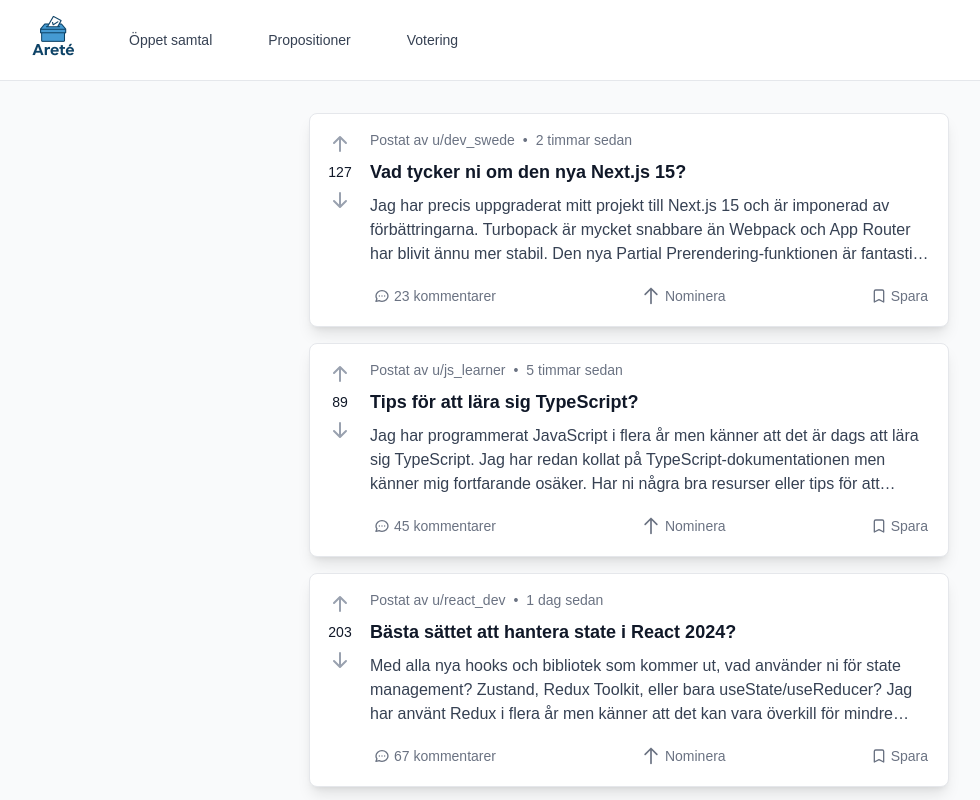
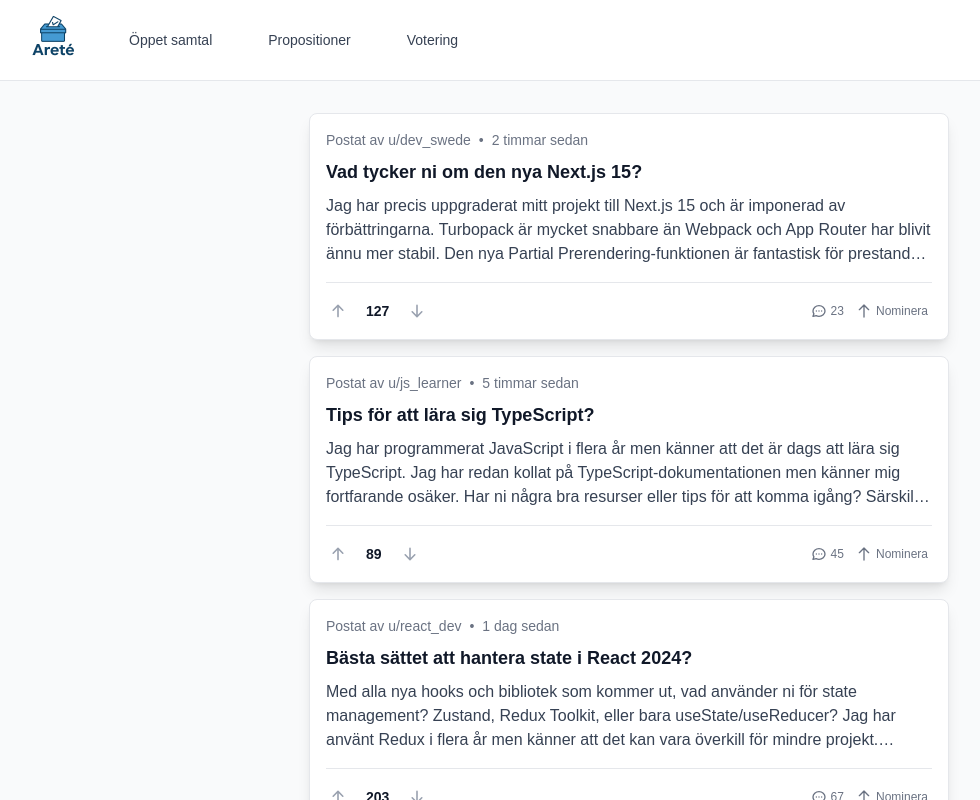
Before and after one commit to CodingCalm/CursTest, a Next.js app: page / in a window 1280 px wide. Shown: the top 800 px of the page, without its empty margins (11-991 px from the left). Built offline with nearby package versions, Linux system fonts and the light colour scheme.

Commit message:
Refactor PostDetail and PostCard components to improve voting and nomination functionality. Update VotingSection to handle comments and nominations, and streamline layout for better user experience.

```diff
--- a/src/app/posts/[id]/page.tsx
+++ b/src/app/posts/[id]/page.tsx
@@ -107,23 +107,29 @@ function BackButton() {
 function PostDetail({ post }: { post: Post }) {
   return (
     <article className="bg-white rounded-lg shadow-lg p-4 sm:p-6" role="article">
-      <div className="flex gap-4 sm:gap-6">
-        <VotingSection upvotes={post.upvotes} />
       <PostContent post={post} />
-      </div>
+      <VotingSection upvotes={post.upvotes} comments={post.comments} />
     </article>
   );
 }
 
-function VotingSection({ upvotes }: { upvotes: number }) {
+function VotingSection({ upvotes, comments }: { upvotes: number; comments: number }) {
+  const [localIsNominated, setLocalIsNominated] = React.useState(false);
+
+  const handleNomination = () => {
+    setLocalIsNominated(!localIsNominated);
+    console.log('Nominering toggled for post', !localIsNominated);
+  };
+
   return (
-    <div className="flex flex-col items-center gap-1 sm:gap-2" role="group" aria-label="Röstningssektion">
+    <div className="flex flex-row items-center justify-between mt-4 pt-4 border-t border-gray-200" role="group" aria-label="Röstningssektion">
+      <div className="flex items-center gap-2">
         <VoteButton
           direction="up"
           upvotes={upvotes}
           className="hover:text-orange-500 focus:ring-orange-500"
         />
-      <span className="text-sm sm:text-lg font-bold text-gray-900" aria-live="polite">
+        <span className="text-sm font-bold text-gray-900 mx-2" aria-live="polite">
           {upvotes}
         </span>
         <VoteButton
@@ -131,6 +137,27 @@ function VotingSection({ upvotes }: { upvotes: number }) {
           upvotes={upvotes}
           className="hover:text-blue-500 focus:ring-blue-500"
         />
+      </div>
+      <button
+        className={`flex items-center gap-1 p-1 rounded focus:outline-none focus:ring-2 focus:ring-gray-500 focus:ring-offset-2 transition-colors duration-200 ${
+          localIsNominated
+            ? 'text-green-600 hover:text-green-700'
+            : 'text-gray-500 hover:text-gray-700'
+        }`}
+        aria-label={localIsNominated ? "Ta bort nominering" : "Nominera detta inlägg som proposition"}
+        onClick={handleNomination}
+      >
+        <svg
+          className={`w-4 h-4 ${localIsNominated ? 'stroke-2' : 'stroke-1'}`}
+          fill="none"
+          stroke="currentColor"
+          viewBox="0 0 24 24"
+          aria-hidden="true"
+        >
+          <path strokeLinecap="round" strokeLinejoin="round" strokeWidth={localIsNominated ? 3 : 2} d="M5 10l7-7m0 0l7 7m-7-7v18" />
+        </svg>
+        <span className="text-xs">{localIsNominated ? "Nominerad" : "Nominera"}</span>
+      </button>
     </div>
   );
 }
@@ -151,11 +178,11 @@ function VoteButton({
 
   return (
     <button
-      className={`text-gray-400 p-1 sm:p-2 rounded focus:outline-none focus:ring-2 focus:ring-offset-2 transition-colors duration-200 ${className}`}
+      className={`text-gray-400 p-1 rounded focus:outline-none focus:ring-2 focus:ring-offset-2 transition-colors duration-200 ${className}`}
       aria-label={`Rösta ${isUpvote ? 'upp' : 'ner'}. Just nu ${upvotes} röster`}
       aria-pressed="false"
     >
-      <svg className="w-5 h-5 sm:w-6 sm:h-6" fill="currentColor" viewBox="0 0 20 20" aria-hidden="true">
+      <svg className="w-4 h-4" fill="currentColor" viewBox="0 0 20 20" aria-hidden="true">
         <path fillRule="evenodd" d={iconPath} clipRule="evenodd" />
       </svg>
     </button>
@@ -202,54 +229,7 @@ function PostBody({ content }: { content: string }) {
 }
 
 function PostActions({ post }: { post: Post }) {
-  const [localIsNominated, setLocalIsNominated] = React.useState(false);
-
-  const handleNomination = () => {
-    setLocalIsNominated(!localIsNominated);
-    // Här skulle vi normalt anropa en API för att uppdatera nomineringen
-    console.log('Nominering toggled for post', !localIsNominated);
-  };
-
-  const actions = [
-    {
-      icon: "M8 12h.01M12 12h.01M16 12h.01M21 12c0 4.418-4.03 8-9 8a9.863 9.863 0 01-4.255-.949L3 20l1.395-3.72C3.512 15.042 3 13.574 3 12c0-4.418 4.03-8 9-8s9 3.582 9 8z",
-      label: `${post.comments} kommentarer`,
-      shortLabel: `${post.comments}`,
-      ariaLabel: `${post.comments} kommentarer. Klicka för att visa kommentarer`,
-      onClick: undefined
-    },
-    {
-      icon: "M5 10l7-7m0 0l7 7m-7-7v18",
-      label: localIsNominated ? "Nominerad" : "Nominera",
-      shortLabel: localIsNominated ? "Nominerad" : "Nominera",
-      ariaLabel: localIsNominated ? "Ta bort nominering" : "Nominera detta inlägg som proposition",
-      onClick: handleNomination,
-      isActive: localIsNominated
-    },
-    {
-      icon: "M5 5a2 2 0 012-2h10a2 2 0 012 2v16l-7-3.5L5 21V5z",
-      label: "Spara",
-      shortLabel: "Spara",
-      ariaLabel: "Spara detta inlägg",
-      onClick: undefined
-    }
-  ];
-
-  return (
-    <div className="flex items-center justify-between gap-2 sm:gap-6 text-xs sm:text-sm text-gray-500 border-t border-gray-200 pt-4" role="group" aria-label="Inläggsåtgärder">
-      {actions.map((action, index) => (
-        <ActionButton
-          key={index}
-          icon={action.icon}
-          label={action.label}
-          shortLabel={action.shortLabel}
-          ariaLabel={action.ariaLabel}
-          onClick={action.onClick}
-          isActive={action.isActive}
-        />
-      ))}
-    </div>
-  );
+  return null;
 }
 
 function ActionButton({
@@ -267,8 +247,6 @@ function ActionButton({
   onClick?: () => void;
   isActive?: boolean;
 }) {
-  const isNominationButton = icon === "M5 10l7-7m0 0l7 7m-7-7v18";
-
   return (
     <button
       className={`flex items-center gap-1 sm:gap-2 p-1 sm:p-2 rounded focus:outline-none focus:ring-2 focus:ring-gray-500 focus:ring-offset-2 transition-colors duration-200 flex-shrink-0 ${
@@ -280,13 +258,13 @@ function ActionButton({
       onClick={onClick}
     >
       <svg
-        className={`${isNominationButton ? 'w-4 h-4 sm:w-6 sm:h-6' : 'w-3 h-3 sm:w-5 sm:h-5'} ${isActive ? 'stroke-2' : 'stroke-1'}`}
+        className="w-3 h-3 sm:w-5 sm:h-5 stroke-1"
         fill="none"
         stroke="currentColor"
         viewBox="0 0 24 24"
         aria-hidden="true"
       >
-        <path strokeLinecap="round" strokeLinejoin="round" strokeWidth={isActive ? 3 : 2} d={icon} />
+        <path strokeLinecap="round" strokeLinejoin="round" strokeWidth={2} d={icon} />
       </svg>
       <span className="hidden xs:inline">{shortLabel}</span>
       <span className="xs:hidden sm:inline">{label}</span>
--- a/src/components/PostCard.tsx
+++ b/src/components/PostCard.tsx
@@ -21,32 +21,36 @@ export default function PostCard({
       className="bg-white rounded-lg shadow-lg hover:shadow-xl transition-shadow border border-gray-200 p-4"
       role="article"
     >
-      <div className="flex gap-4">
-        {/* Voting Section */}
-        <VotingSection upvotes={upvotes} />
-
       {/* Content Section */}
       <div className="flex-1 min-w-0">
         <PostMetadata author={author} timeAgo={timeAgo} />
         <PostTitle id={id} title={title} />
         <PostContent content={content} />
-          <PostActions comments={comments} nominations={nominations} />
+        <PostActions comments={comments} />
       </div>
-      </div>
+      <VotingSection upvotes={upvotes} nominations={nominations} comments={comments} />
     </article>
   );
 }
 
 // Sub-components for better organization
-function VotingSection({ upvotes }: { upvotes: number }) {
+function VotingSection({ upvotes, nominations, comments }: { upvotes: number; nominations: number; comments: number }) {
+  const [localIsNominated, setLocalIsNominated] = React.useState(false);
+
+  const handleNomination = () => {
+    setLocalIsNominated(!localIsNominated);
+    console.log('Nominering toggled for post', !localIsNominated);
+  };
+
   return (
-    <div className="flex flex-col items-center gap-1" role="group" aria-label="Röstningssektion">
+    <div className="flex flex-row items-center justify-between mt-4 pt-4 border-t border-gray-200" role="group" aria-label="Röstningssektion">
+      <div className="flex items-center gap-2">
         <VoteButton
           direction="up"
           upvotes={upvotes}
           className="hover:text-orange-500 focus:ring-orange-500"
         />
-      <span className="text-sm font-medium text-gray-900" aria-live="polite">
+        <span className="text-sm font-bold text-gray-900 mx-2" aria-live="polite">
           {upvotes}
         </span>
         <VoteButton
@@ -54,6 +58,41 @@ function VotingSection({ upvotes }: { upvotes: number }) {
           upvotes={upvotes}
           className="hover:text-blue-500 focus:ring-blue-500"
         />
+      </div>
+      <div className="flex items-center gap-2">
+        <div className="flex items-center gap-1 text-gray-500">
+          <svg
+            className="w-4 h-4"
+            fill="none"
+            stroke="currentColor"
+            viewBox="0 0 24 24"
+            aria-hidden="true"
+          >
+            <path strokeLinecap="round" strokeLinejoin="round" strokeWidth={2} d="M8 12h.01M12 12h.01M16 12h.01M21 12c0 4.418-4.03 8-9 8a9.863 9.863 0 01-4.255-.949L3 20l1.395-3.72C3.512 15.042 3 13.574 3 12c0-4.418 4.03-8 9-8s9 3.582 9 8z" />
+          </svg>
+          <span className="text-xs">{comments}</span>
+        </div>
+        <button
+          className={`flex items-center gap-1 p-1 rounded focus:outline-none focus:ring-2 focus:ring-gray-500 focus:ring-offset-2 transition-colors duration-200 ${
+            localIsNominated
+              ? 'text-green-600 hover:text-green-700'
+              : 'text-gray-500 hover:text-gray-700'
+          }`}
+          aria-label={localIsNominated ? "Ta bort nominering" : "Nominera detta inlägg som proposition"}
+          onClick={handleNomination}
+        >
+          <svg
+            className={`w-4 h-4 ${localIsNominated ? 'stroke-2' : 'stroke-1'}`}
+            fill="none"
+            stroke="currentColor"
+            viewBox="0 0 24 24"
+            aria-hidden="true"
+          >
+            <path strokeLinecap="round" strokeLinejoin="round" strokeWidth={localIsNominated ? 3 : 2} d="M5 10l7-7m0 0l7 7m-7-7v18" />
+          </svg>
+          <span className="text-xs">{localIsNominated ? "Nominerad" : "Nominera"}</span>
+        </button>
+      </div>
     </div>
   );
 }
@@ -78,7 +117,7 @@ function VoteButton({
       aria-label={`Rösta ${isUpvote ? 'upp' : 'ner'}. Just nu ${upvotes} röster`}
       aria-pressed="false"
     >
-      <svg className="w-5 h-5" fill="currentColor" viewBox="0 0 20 20" aria-hidden="true">
+      <svg className="w-4 h-4" fill="currentColor" viewBox="0 0 20 20" aria-hidden="true">
         <path fillRule="evenodd" d={iconPath} clipRule="evenodd" />
       </svg>
     </button>
@@ -113,55 +152,8 @@ function PostContent({ content }: { content: string }) {
   );
 }
 
-function PostActions({ comments, nominations }: { comments: number; nominations: number }) {
-  const [localIsNominated, setLocalIsNominated] = React.useState(false);
-
-  const handleNomination = () => {
-    setLocalIsNominated(!localIsNominated);
-    // Här skulle vi normalt anropa en API för att uppdatera nomineringen
-    console.log('Nominering toggled for post', !localIsNominated);
-  };
-
-  const actions = [
-    {
-      icon: "M8 12h.01M12 12h.01M16 12h.01M21 12c0 4.418-4.03 8-9 8a9.863 9.863 0 01-4.255-.949L3 20l1.395-3.72C3.512 15.042 3 13.574 3 12c0-4.418 4.03-8 9-8s9 3.582 9 8z",
-      label: `${comments} kommentarer`,
-      shortLabel: `${comments}`,
-      ariaLabel: `${comments} kommentarer. Klicka för att visa kommentarer`,
-      onClick: undefined
-    },
-    {
-      icon: "M5 10l7-7m0 0l7 7m-7-7v18",
-      label: localIsNominated ? "Nominerad" : "Nominera",
-      shortLabel: localIsNominated ? "Nominerad" : "Nominera",
-      ariaLabel: localIsNominated ? "Ta bort nominering" : "Nominera detta inlägg som proposition",
-      onClick: handleNomination,
-      isActive: localIsNominated
-    },
-    {
-      icon: "M5 5a2 2 0 012-2h10a2 2 0 012 2v16l-7-3.5L5 21V5z",
-      label: "Spara",
-      shortLabel: "Spara",
-      ariaLabel: "Spara detta inlägg",
-      onClick: undefined
-    }
-  ];
-
-  return (
-    <div className="flex items-center justify-between gap-2 sm:gap-4 text-xs sm:text-sm text-gray-500" role="group" aria-label="Inläggsåtgärder">
-      {actions.map((action, index) => (
-        <ActionButton
-          key={index}
-          icon={action.icon}
-          label={action.label}
-          shortLabel={action.shortLabel}
-          ariaLabel={action.ariaLabel}
-          onClick={action.onClick}
-          isActive={action.isActive}
-        />
-      ))}
-    </div>
-  );
+function PostActions({ comments }: { comments: number }) {
+  return null;
 }
 
 function ActionButton({
@@ -179,8 +171,6 @@ function ActionButton({
   onClick?: () => void;
   isActive?: boolean;
 }) {
-  const isNominationButton = icon === "M5 10l7-7m0 0l7 7m-7-7v18";
-
   return (
     <button
       className={`flex items-center gap-1 p-1 rounded focus:outline-none focus:ring-2 focus:ring-gray-500 focus:ring-offset-2 transition-colors duration-200 flex-shrink-0 ${
@@ -192,13 +182,13 @@ function ActionButton({
       onClick={onClick}
     >
       <svg
-        className={`${isNominationButton ? 'w-4 h-4 sm:w-5 sm:h-5' : 'w-3 h-3 sm:w-4 sm:h-4'} ${isActive ? 'stroke-2' : 'stroke-1'}`}
+        className="w-3 h-3 sm:w-4 sm:h-4 stroke-1"
         fill="none"
         stroke="currentColor"
         viewBox="0 0 24 24"
         aria-hidden="true"
       >
-        <path strokeLinecap="round" strokeLinejoin="round" strokeWidth={isActive ? 3 : 2} d={icon} />
+        <path strokeLinecap="round" strokeLinejoin="round" strokeWidth={2} d={icon} />
       </svg>
       <span className="hidden xs:inline">{shortLabel}</span>
       <span className="xs:hidden sm:inline">{label}</span>
```
Lines whose indentation alone changed are shown as unchanged.
